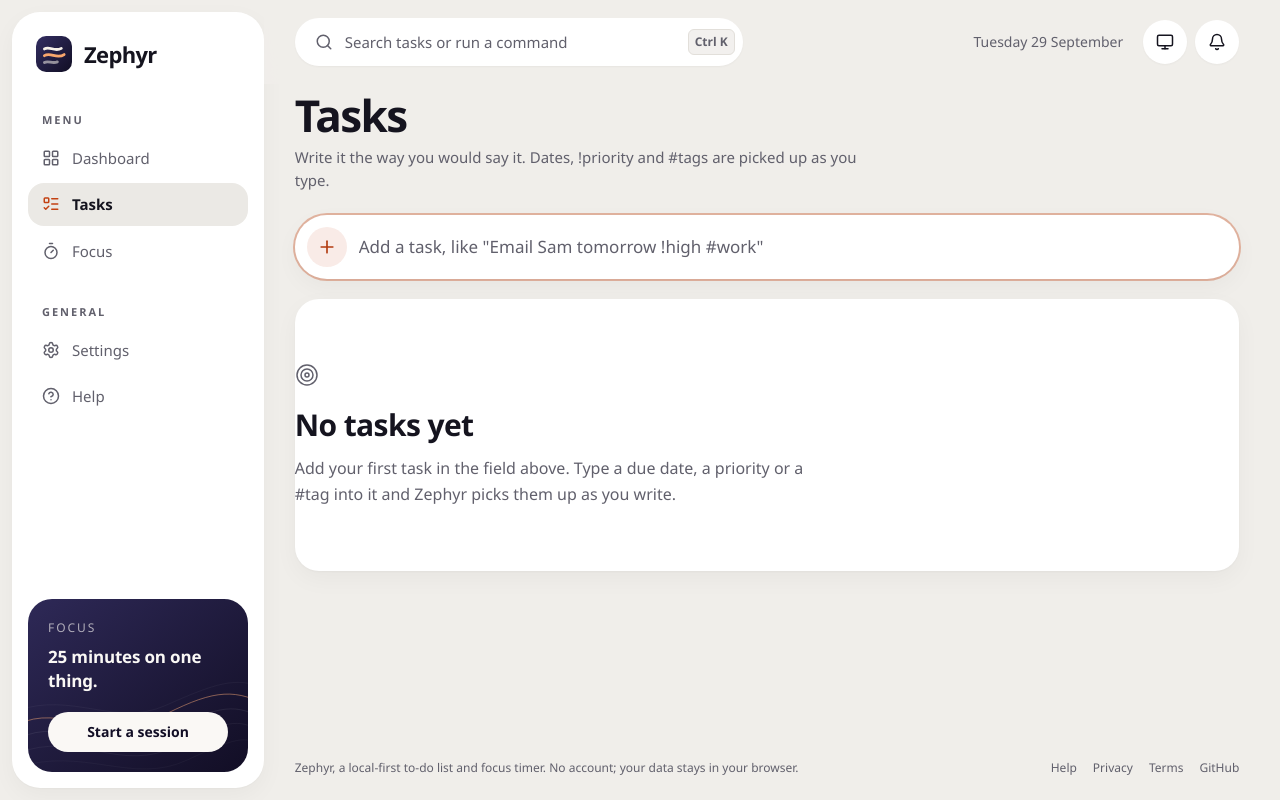
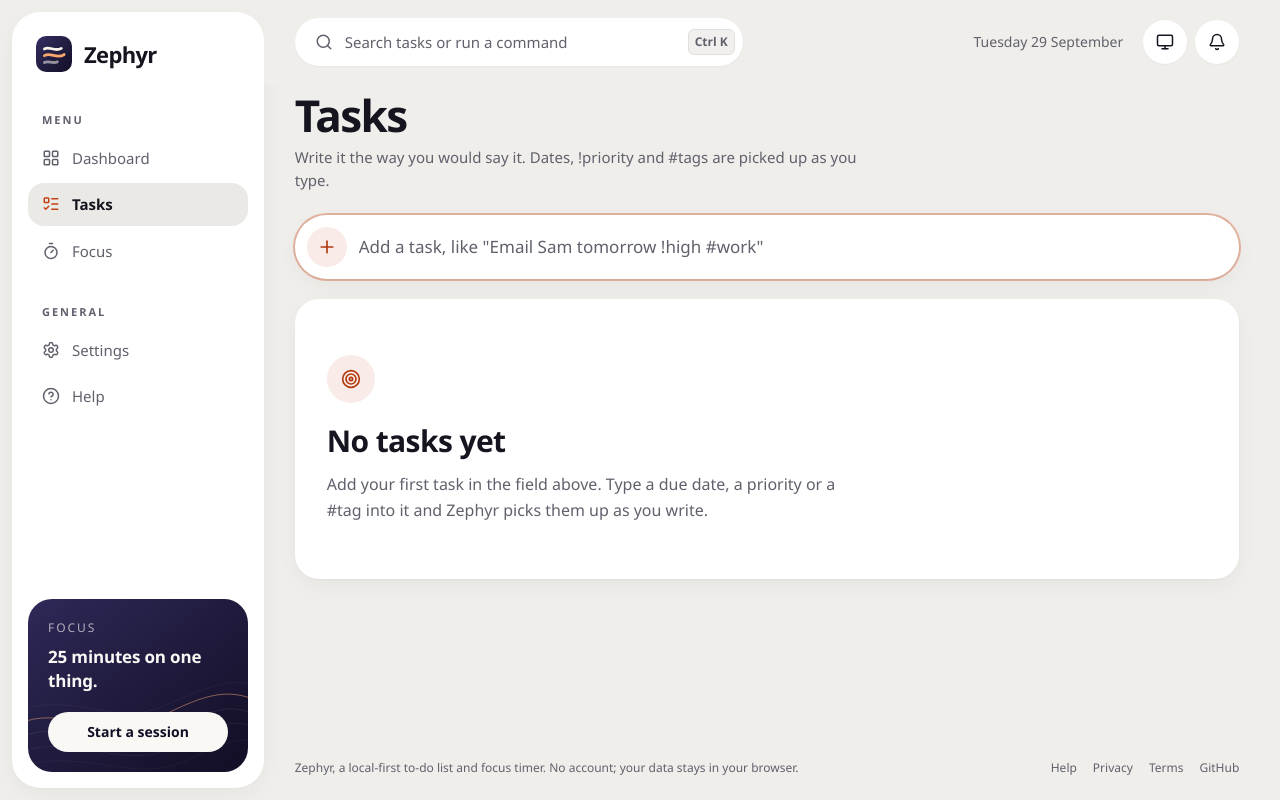
Before and after one commit to dominikkoenitzer/Zephyr, a React (Vite) app: page /tasks in a window 1280 px wide. Built offline with nearby package versions, Linux system fonts and the light colour scheme.

Commit message:
Set the empty state's icon in an apricot circle

```diff
--- a/src/components/ui/empty-state.jsx
+++ b/src/components/ui/empty-state.jsx
@@ -11,11 +11,13 @@ import { cn } from "../../lib/utils"
  */
 function EmptyState({ icon: Icon, title, description, action, className }) {
   return (
-    // Set left and quiet: no coloured chip, no centred box. It reads as a line
-    // of copy on the page rather than as a placeholder panel.
-    <div className={cn("py-12 sm:py-16", className)}>
+    // Set left and quiet inside whatever card holds it: an icon in a soft
+    // apricot circle, then the copy.
+    <div className={cn("px-6 py-12 sm:px-8 sm:py-14", className)}>
       {Icon && (
-        <Icon className="mb-5 h-6 w-6 text-muted-foreground" aria-hidden="true" strokeWidth={1.5} />
+        <span className="mb-5 flex h-12 w-12 items-center justify-center rounded-full bg-primary/10 text-primary-strong" aria-hidden="true">
+          <Icon className="h-5 w-5" strokeWidth={2} />
+        </span>
       )}
       <h2 className="text-2xl font-semibold tracking-[-0.02em] text-foreground sm:text-3xl">
         {title}
```
